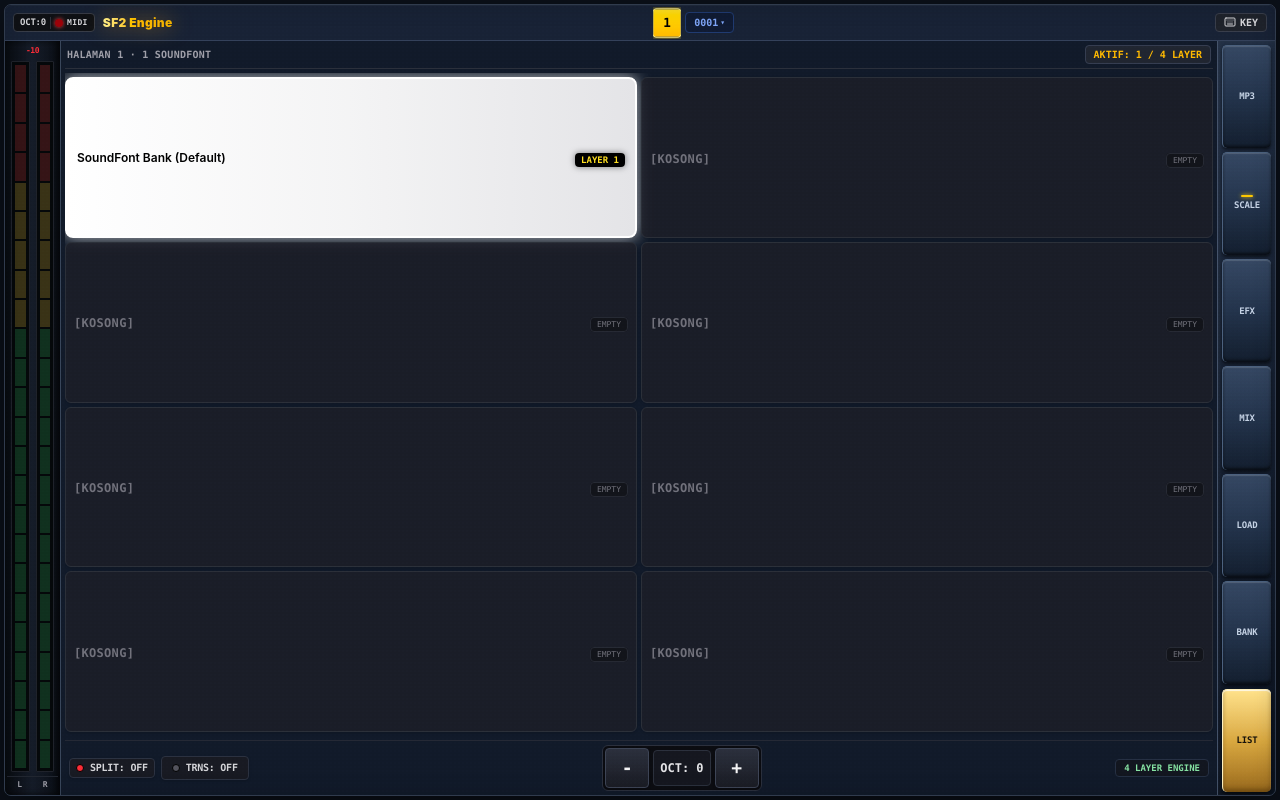
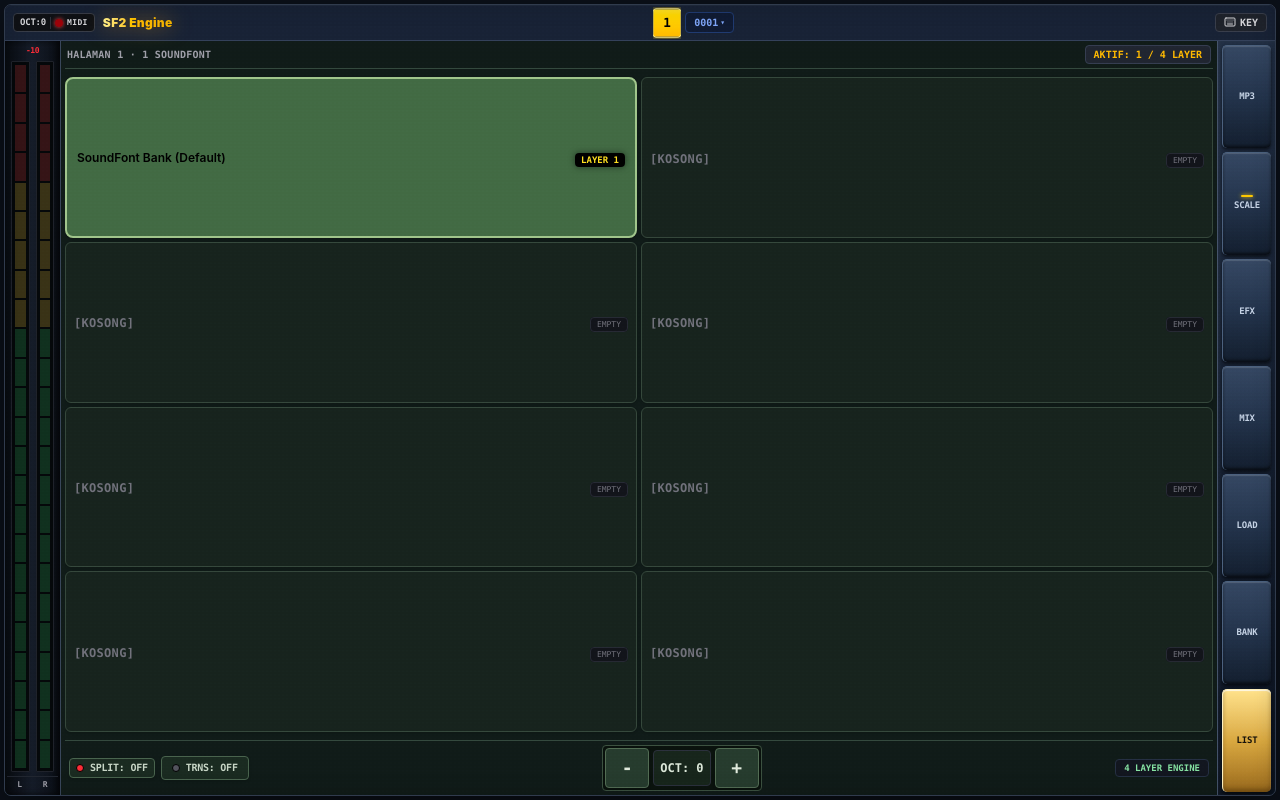
Before and after one commit to faisalaja92-web/SF2-ENGINE, a React (Vite) app: page / in a window 1280 px wide. Built offline with nearby package versions, Linux system fonts and the light colour scheme; no server answers.

Commit message:
Restyle List controls in green TFT hardware theme

```diff
--- a/src/components/views/ListView.tsx
+++ b/src/components/views/ListView.tsx
@@ -156,9 +156,9 @@ export const ListView: React.FC<ListViewProps> = ({
   const slots = Array.from({ length: 8 }, (_, i) => ({ index: i + 1, preset: pagePresets[i] || null }));
 
   return (
-    <div className="w-full h-full min-h-0 flex flex-col gap-1 p-1 bg-[#111a29] text-zinc-100 font-mono overflow-hidden">
+    <div className="w-full h-full min-h-0 flex flex-col gap-1 p-1 bg-[#101b18] text-zinc-100 font-mono overflow-hidden">
       {/* Top Banner (Identical to BankView / MAIN) */}
-      <div className="flex items-center justify-between pb-1 border-b border-[#2b2f3a] text-xs shrink-0 px-0.5">
+      <div className="flex items-center justify-between pb-1 border-b border-[#34483d] text-xs shrink-0 px-0.5">
         <div className="flex items-center gap-2">
           <span className="text-zinc-400 font-bold text-[9px] sm:text-[10px] tracking-wide">
             HALAMAN {currentPage} · {allPresets.length} SOUNDFONT
@@ -184,7 +184,7 @@ export const ListView: React.FC<ListViewProps> = ({
             return (
               <div
                 key={slot.index}
-                className="relative flex items-center justify-between min-h-0 px-2 py-0.5 rounded-md border border-[#2b2f38] bg-[#1d1f27]/80 select-none shadow-sm overflow-hidden"
+                className="relative flex items-center justify-between min-h-0 px-2 py-0.5 rounded-md border border-[#35473b] bg-[#17231d] select-none shadow-sm overflow-hidden"
               >
                 <div className="flex items-center gap-2 truncate z-10 mr-1">
 <div className="truncate">
@@ -216,8 +216,8 @@ export const ListView: React.FC<ListViewProps> = ({
                     ? 'bg-gradient-to-r from-amber-400 to-yellow-500 text-black border-white font-extrabold shadow-[0_0_20px_#f59e0b]'
                     : 'bg-zinc-800 text-amber-300 border-amber-500 font-extrabold'
                   : isSlotActive
-                  ? 'bg-gradient-to-r from-white via-zinc-100 to-zinc-200 text-black border-white shadow-[0_0_15px_rgba(255,255,255,0.7)] font-black'
-                  : 'bg-gradient-to-r from-[#2f2b38] to-[#3a3545] border-[#4b4356] text-zinc-100 hover:border-[#6f6380] hover:brightness-110 shadow-md'
+                  ? 'bg-[#426a43] text-white border-[#a0c58b] shadow-sm font-black'
+                  : 'bg-[#263b2d] border-[#4c654e] text-[#e0eadc] shadow-sm'
               }`}
             >
               {/* 1-Second Hold Progress Bar */}
@@ -270,7 +270,7 @@ export const ListView: React.FC<ListViewProps> = ({
       </div>
 
       {/* Bottom Hardware Control Bar: Split (Tap ON/OFF, Hold Setup), Transpose Button, [- 0 +] Semitone/Octave Bar, Engine Info */}
-      <div className="flex items-center justify-between pt-1 border-t border-[#252834] text-xs shrink-0 px-0.5 sm:px-1 gap-1">
+      <div className="flex items-center justify-between pt-1 border-t border-[#34483d] text-xs shrink-0 px-0.5 sm:px-1 gap-1 bg-[#101b18]">
         {/* Left Side: Split Button & Transpose Button side by side */}
         <div className="flex items-center gap-1 sm:gap-1.5 shrink-0">
           {/* Split Button: Tap to Toggle ON/OFF, Hold for Settings Modal */}
@@ -282,8 +282,8 @@ export const ListView: React.FC<ListViewProps> = ({
             onContextMenu={(e) => e.preventDefault()}
             className={`relative flex items-center gap-1 sm:gap-1.5 px-1.5 py-0.5 rounded border transition-all active:scale-95 shadow select-none ${
               splitSettings?.enabled
-                ? 'bg-gradient-to-r from-amber-400 to-yellow-500 text-black border-yellow-200 font-black shadow-[0_0_10px_#f59e0b]'
-                : 'bg-[#181a22] text-zinc-300 border-[#2b3140] hover:border-zinc-400'
+                ? 'bg-[#789b4f] text-[#10180e] border-[#b4d28e] font-black'
+                : 'bg-[#1a2a20] text-[#c7d5c5] border-[#49634d]'
             }`}
             title="Sentuh untuk ON/OFF. Tahan lama untuk pengaturan Split"
           >
@@ -302,8 +302,8 @@ export const ListView: React.FC<ListViewProps> = ({
             onClick={onToggleTransposeActive}
             className={`flex items-center gap-1 sm:gap-1.5 px-2 sm:px-2.5 py-1 rounded border transition-all active:scale-95 shadow select-none ${
               isTransposeActive
-                ? 'bg-gradient-to-r from-amber-400 to-yellow-500 text-black border-yellow-200 font-black shadow-[0_0_10px_#f59e0b]'
-                : 'bg-[#181a22] text-zinc-300 border-[#2b3140] hover:border-zinc-400'
+                ? 'bg-[#789b4f] text-[#10180e] border-[#b4d28e] font-black'
+                : 'bg-[#1a2a20] text-[#c7d5c5] border-[#49634d]'
             }`}
             title="Pengaktif Mode Transpose. Saat aktif, tombol [-][+] di samping mengatur Transpose Semitone"
           >
@@ -319,7 +319,7 @@ export const ListView: React.FC<ListViewProps> = ({
         </div>
 
         {/* Center: Dedicated [- 0 +] Bar (Transpose Semitone when TRNS active, or Master Octave when inactive) */}
-        <div className="flex items-center gap-0.5 sm:gap-1 bg-[#0c0d12] p-0.5 rounded-md border border-[#2b303d] shadow-inner shrink-0">
+        <div className="flex items-center gap-0.5 sm:gap-1 bg-[#0b130e] p-0.5 rounded-sm border border-[#3c5140] shadow-inner shrink-0">
           {/* Minus Button */}
           <button
             onClick={() => {
@@ -330,7 +330,7 @@ export const ListView: React.FC<ListViewProps> = ({
                 onOctaveChange?.(-1);
               }
             }}
-            className={`min-w-11 h-10 px-3 rounded border font-black text-lg flex items-center justify-center shadow transition-all select-none active:scale-95 ${activeOctaveAction === 'minus' ? 'bg-amber-400 text-black border-yellow-200 shadow-[0_0_10px_#f59e0b]' : 'bg-gradient-to-b from-[#2b2f3c] to-[#1a1c24] text-zinc-100 border-[#3d4455]'}`}
+            className={`min-w-11 h-10 px-3 rounded border font-black text-lg flex items-center justify-center shadow transition-all select-none active:scale-95 ${activeOctaveAction === 'minus' ? 'bg-[#a0c66f] text-[#132014] border-[#d0e6a9]' : 'bg-[#263b2d] text-[#e0eadc] border-[#526c53]'}`}
             title={isTransposeActive ? 'Turunkan 1 Semitone (-1st)' : 'Turunkan 1 Oktaf (-12 Semitone)'}
           >
             -
@@ -346,7 +346,7 @@ export const ListView: React.FC<ListViewProps> = ({
               }
               setActiveOctaveAction(null);
             }}
-            className="min-w-12 h-9 px-1.5 rounded font-mono font-bold text-[10px] sm:text-xs flex items-center justify-center border border-[#2b303c] bg-[#15171f] text-zinc-200 select-none"
+            className="min-w-12 h-9 px-1.5 rounded font-mono font-bold text-[10px] sm:text-xs flex items-center justify-center border border-[#2b303c] bg-[#17251b] text-[#dce8d9] select-none"
             title={
               isTransposeActive
                 ? `Transpose: ${masterTranspose > 0 ? `+${masterTranspose}` : masterTranspose}st. Klik untuk reset`
@@ -368,7 +368,7 @@ export const ListView: React.FC<ListViewProps> = ({
                 onOctaveChange?.(1);
               }
             }}
-            className={`min-w-11 h-10 px-3 rounded border font-black text-lg flex items-center justify-center shadow transition-all select-none active:scale-95 ${activeOctaveAction === 'plus' ? 'bg-amber-400 text-black border-yellow-200 shadow-[0_0_10px_#f59e0b]' : 'bg-gradient-to-b from-[#2b2f3c] to-[#1a1c24] text-zinc-100 border-[#3d4455]'}`}
+            className={`min-w-11 h-10 px-3 rounded border font-black text-lg flex items-center justify-center shadow transition-all select-none active:scale-95 ${activeOctaveAction === 'plus' ? 'bg-[#a0c66f] text-[#132014] border-[#d0e6a9]' : 'bg-[#263b2d] text-[#e0eadc] border-[#526c53]'}`}
             title={isTransposeActive ? 'Naikkan 1 Semitone (+1st)' : 'Naikkan 1 Oktaf (+12 Semitone)'}
           >
             +
```
